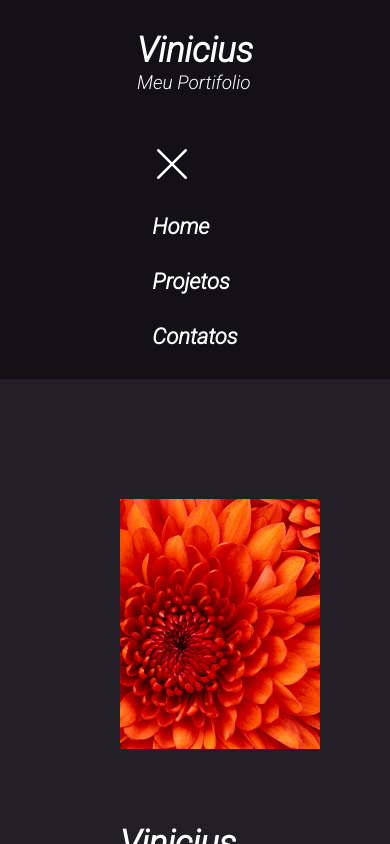
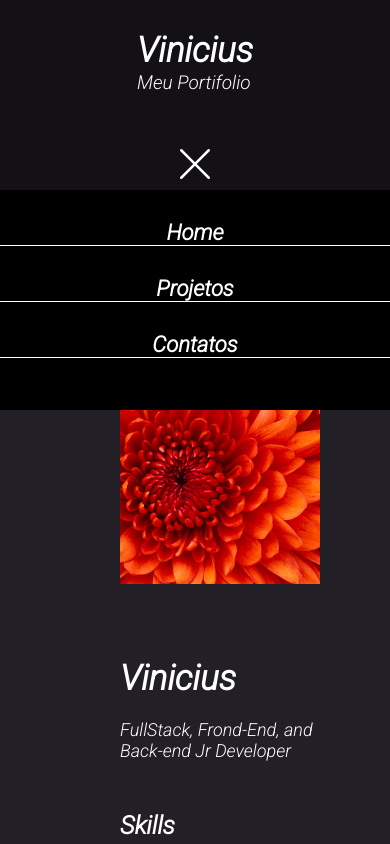
Before and after one commit to viniciusgasparino/Portifolio, a Next.js app: page / in a window 390 px wide. Both pictures are taken after a click on the icon 195 px from the left and 164 px from the top of the page. Shown: the top 844 px of the page. Built offline with nearby package versions, Linux system fonts and the light colour scheme.

Commit message:
Importandocomponent menuMobile no header

```diff
--- a/src/components/header/Header.jsx
+++ b/src/components/header/Header.jsx
@@ -1,4 +1,5 @@
 import Subtitle from "../subtitle/Subtitle"
+import MenuMobile from "../menuMobile/MenuMobile"
 import styled from "styled-components"
 import Link from "next/link"
 import {BsList,BsXLg} from "react-icons/bs"
@@ -64,36 +65,10 @@ const StyledMobile = styled.nav`
   @media (max-width: 700px){
     display: flex;
     flex-direction: column;
-
-    li{
-      list-style-type: none;
-      cursor: pointer;
-      font-size: 22px;
-      font-weight: bold;
-      color: white;
-      text-decoration: none;
-      margin-top: 30px;
-    }
-
-    li:hover{
-      color: #9f9797;
-      transition: 0.4s;
-      background-color: white;
-      width: 100%;
-    }
   }
 `
 
-const menuMobile = styled.ul`
-  display: none;
 
-  @media (max-width: 700px){
-    display: flex;
-    flex-direction: column;
-    height: 500px;
-    background-color: black;
-  }
-`
 
 function Header(){
   const [open,setOpen] = useState(false)
@@ -117,7 +92,6 @@ function Header(){
         <Link href="/Projetos"><li>Projetos</li></Link>
         <Link href="/Contatos"><li>Contatos</li></Link>
       </StyledUl>
-
       <StyledMobile>
       {
         !open ?
@@ -134,14 +108,9 @@ function Header(){
           />
       }
       {
-        open ?
-        <menuMobile>
-          <Link href="/"><li>Home</li></Link>
-          <Link href="/Projetos"><li>Projetos</li></Link>
-          <Link href="/Contatos"><li>Contatos</li></Link>
-        </menuMobile>
-        : null
+        open && <MenuMobile/>
       }
+
       </StyledMobile>
 
     </StyledHeader>
--- /dev/null
+++ b/src/components/menuMobile/MenuMobile.jsx
@@ -0,0 +1,51 @@
+import styled from "styled-components"
+import Link from "next/link"
+
+
+const StyledMenuMobile = styled.ul`
+  display: none;
+  height: 220px;
+  position: absolute;
+  bottom: 0;
+  top: 190px;
+  right: 0;
+  left: 0;
+  z-index: 4;
+  background-color: black;
+
+
+  @media (max-width: 700px){
+    display: flex;
+    flex-direction: column;
+
+
+
+    li{
+      list-style-type: none;
+      cursor: pointer;
+      font-size: 22px;
+      text-align:center;
+      font-weight: bold;
+      color: white;
+      text-decoration: none;
+      margin-top: 30px;
+      border-bottom: 1px solid;
+    }
+
+    li:hover{
+      color: #9f9797;
+      transition: 0.4s;
+    }
+  }
+`
+  function MenuMobile(){
+    return(
+    <StyledMenuMobile>
+      <Link href="/"><li>Home</li></Link>
+      <Link href="/Projetos"><li>Projetos</li></Link>
+      <Link href="/Contatos"><li>Contatos</li></Link>
+    </StyledMenuMobile>
+    )
+  }
+
+export default MenuMobile
```
